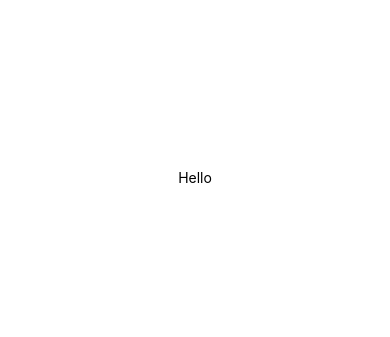
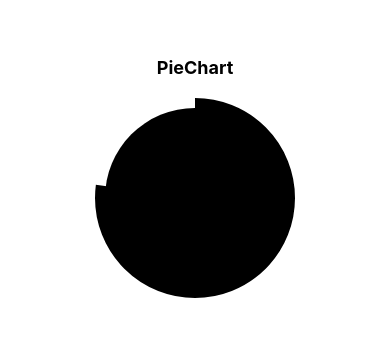
Before and after one commit to dimaportenko/react-native-animated-chart-tutorial, a React Native app: screen / in a window 390 px wide. Shown: the part 245-582 px from the top of the page. Built offline with nearby package versions, Linux system fonts and the light colour scheme.

Commit message:
chore: add source with some work in progress

```diff
--- a/App.tsx
+++ b/App.tsx
@@ -1,16 +1,21 @@
 import React from 'react';
-import {SafeAreaView, StyleSheet, Text} from 'react-native';
+import {SafeAreaView, StyleSheet} from 'react-native';
+import {PieChart} from './src/PieChart';
 
 const App = () => {
   return (
     <SafeAreaView style={styles.container}>
-      <Text>Hello</Text>
+      <PieChart />
     </SafeAreaView>
   );
 };
 
 const styles = StyleSheet.create({
-  container: {flex: 1, alignSelf: 'center', justifyContent: 'center'},
+  container: {
+    flex: 1,
+    alignSelf: 'center',
+    justifyContent: 'center',
+  },
 });
 
 export default App;
--- a/package.json
+++ b/package.json
@@ -11,7 +11,8 @@
   },
   "dependencies": {
     "react": "18.1.0",
-    "react-native": "0.70.1"
+    "react-native": "0.70.1",
+    "react-native-svg": "^13.2.0"
   },
   "devDependencies": {
     "@babel/core": "^7.12.9",
--- /dev/null
+++ b/src/PieChart.tsx
@@ -0,0 +1,52 @@
+import React from 'react';
+import {View, Text, StyleSheet} from 'react-native';
+import Svg, {Circle} from 'react-native-svg';
+
+type PieChartProps = {
+  size?: number;
+  strokeWidth?: number;
+  strokeColor?: string;
+  percent?: number;
+};
+
+export const PieChart = ({
+  size = 200,
+  strokeWidth = 20,
+  strokeColor = 'black',
+  percent = 0.77,
+}: PieChartProps) => {
+  const radius = (size - strokeWidth) / 2;
+  const circumference = 2 * Math.PI * radius;
+  const strokeDashoffset = (1 - percent) * circumference;
+
+  return (
+    <View>
+      <Text style={styles.titleStyle}>PieChart</Text>
+      <View style={[{width: size, height: size}, styles.rotate]}>
+        <Svg viewBox={`0 0 ${size} ${size}`}>
+          <Circle
+            cx={size / 2}
+            cy={size / 2}
+            r={radius}
+            strokeWidth={strokeWidth}
+            stroke={strokeColor}
+            strokeDashoffset={strokeDashoffset}
+            strokeDasharray={circumference}
+          />
+        </Svg>
+      </View>
+    </View>
+  );
+};
+
+const styles = StyleSheet.create({
+  titleStyle: {
+    alignSelf: 'center',
+    paddingBottom: 20,
+    fontSize: 18,
+    fontWeight: '700',
+  },
+  rotate: {
+    transform: [{rotateZ: '-90deg'}],
+  },
+});
```
Also changed, not shown: 2 other files (tests, documents, lock files or other folders).
